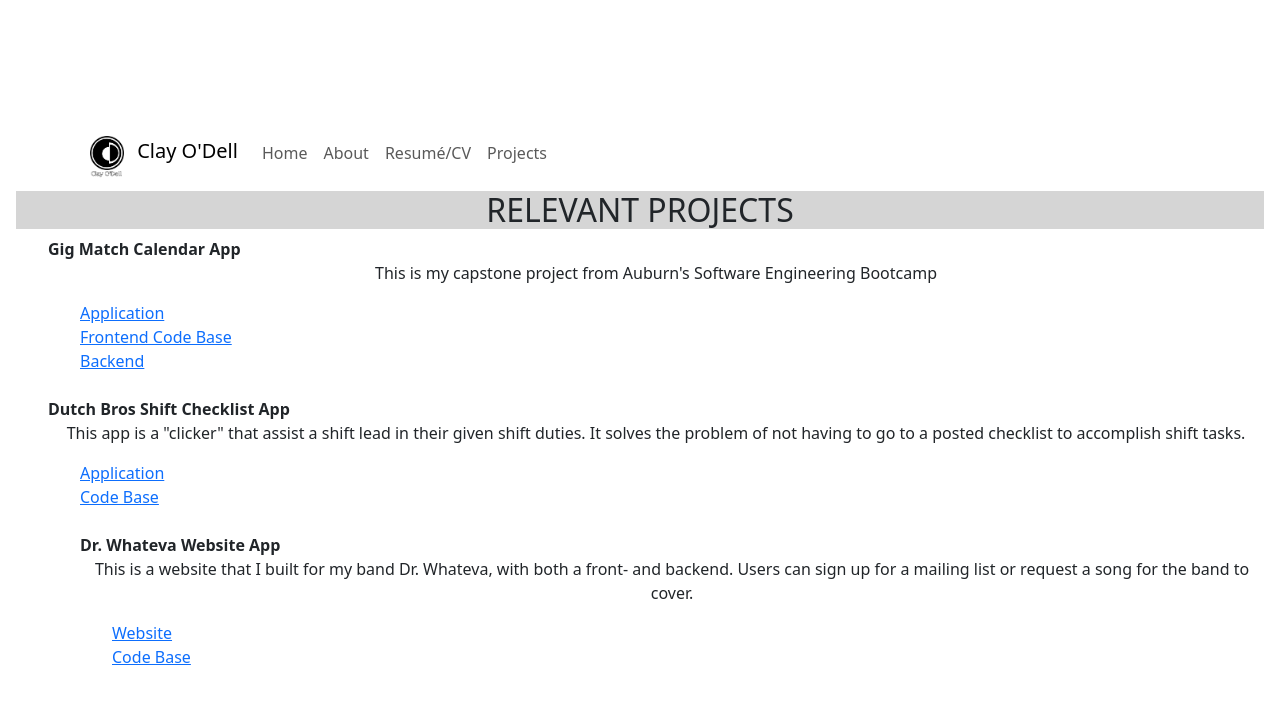
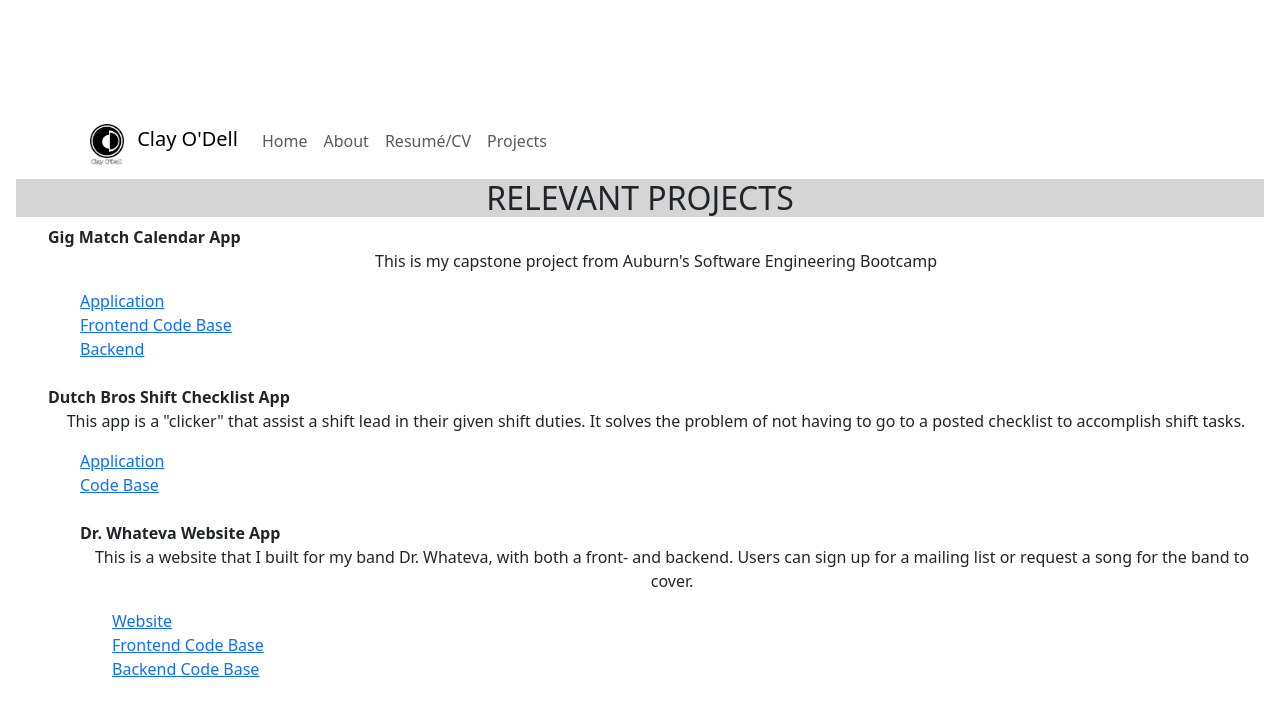
Before and after one commit to clay-odell/clayodell_com_Frontend, a React (Vite) app: page /projects in a window 1280 px wide. Shown: the top 716 px of the page. Built offline with nearby package versions, Linux system fonts and the light colour scheme.

Commit message:
updated projects

```diff
--- a/src/Projects.jsx
+++ b/src/Projects.jsx
@@ -63,7 +63,12 @@ const Projects = () => {
             </li>
             <li>
               <a href="https://github.com/clay-odell/dr.whateva.com">
-              Code Base
+              Frontend Code Base
+              </a>
+            </li>
+            <li>
+              <a href="https://github.com/clay-odell/whateva_backend">
+              Backend Code Base
               </a>
             </li>
           </ul>
```
